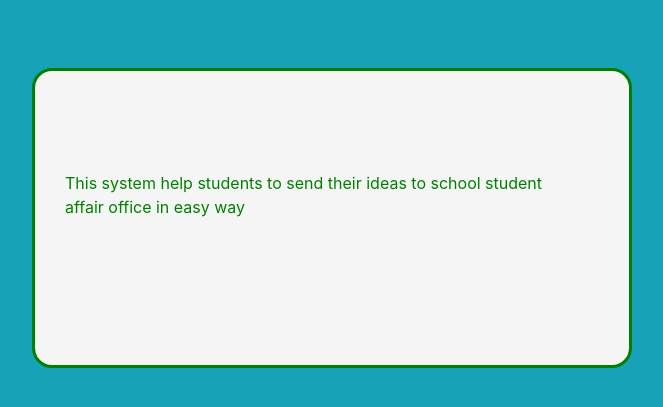
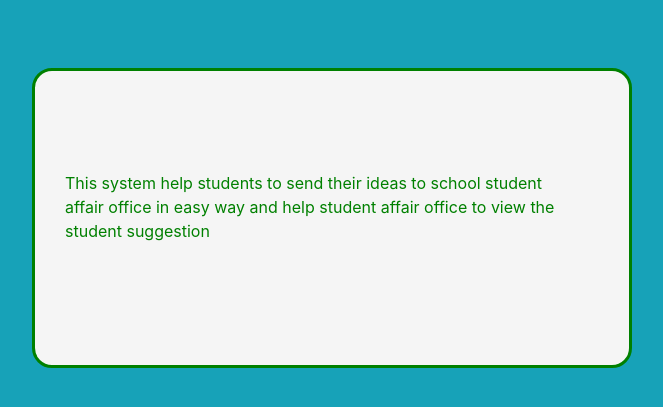
Before and after one commit to piesimon/student-suggestion-protal-system, a PHP site: page / in a window 1280 px wide. Shown: the part 168-575 px from the top of the page, without its empty margins (218-881 px from the left). Run offline with PHP 8.4, Linux system fonts and the light colour scheme.

Commit message:
work on index

```diff
--- a/index.php
+++ b/index.php
@@ -61,7 +61,8 @@ padding: 100px 30px;
 </nav>
 <div class="mama">
 <p>   This system help students to send their ideas to school student <br>
-                     affair office in easy way
+                     affair office in easy way and help student affair office
+                     to view the student suggestion
 
 <br>
 
--- a/login_verify1.php
+++ b/login_verify1.php
@@ -11,7 +11,7 @@
       $connect->setAttribute(PDO::ATTR_ERRMODE, PDO::ERRMODE_EXCEPTION);
       if($connect)
       {
-         // echo'success';
+         //echo'success';
       }
      // $username = $_POST['username'];
    // $password = $_POST['password'];
```
Also changed, not shown: logout.php (added).
